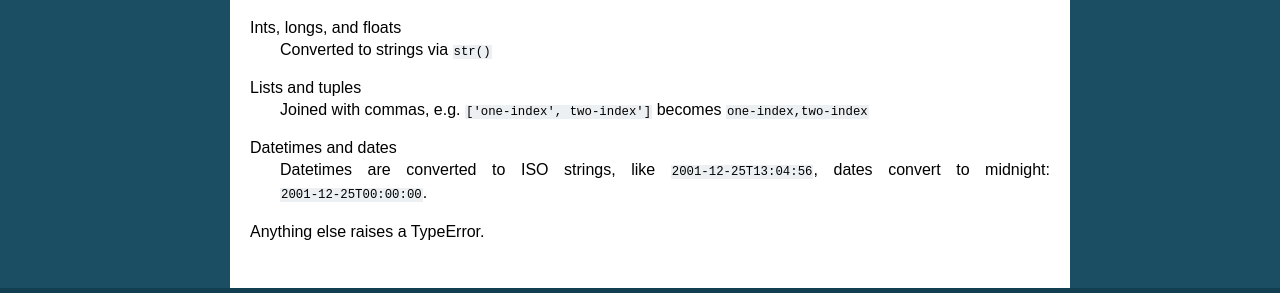
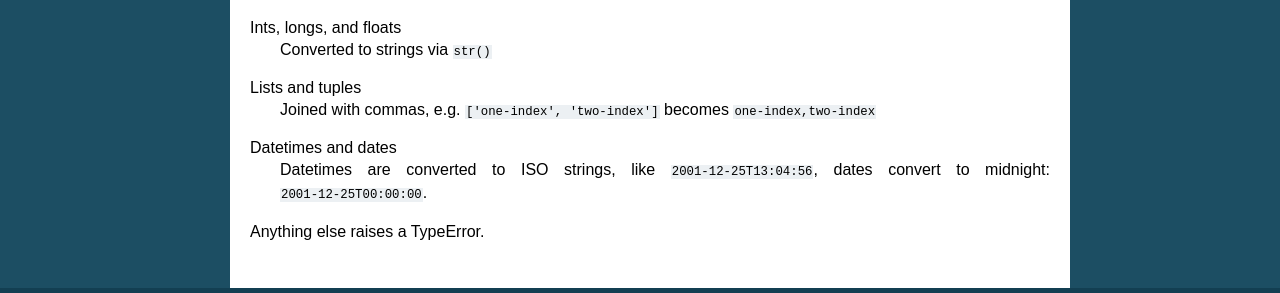
Before and after one commit to pyelasticsearch/pyelasticsearch, a Sphinx documentation site: the page built from docs/source/features.rst, in a window 1280 px wide. Shown: the part 959-1252 px from the top of the page. Built offline with Sphinx 7.4.7, drawn with Linux system fonts in a browser that asks for light colours.

Commit message:
Missed quote in example

```diff
--- a/docs/source/features.rst
+++ b/docs/source/features.rst
@@ -63,7 +63,7 @@ Ints, longs, and floats
     Converted to strings via ``str()``
 
 Lists and tuples
-    Joined with commas, e.g. ``['one-index', two-index']`` becomes
+    Joined with commas, e.g. ``['one-index', 'two-index']`` becomes
     ``one-index,two-index``
 
 Datetimes and dates
```
